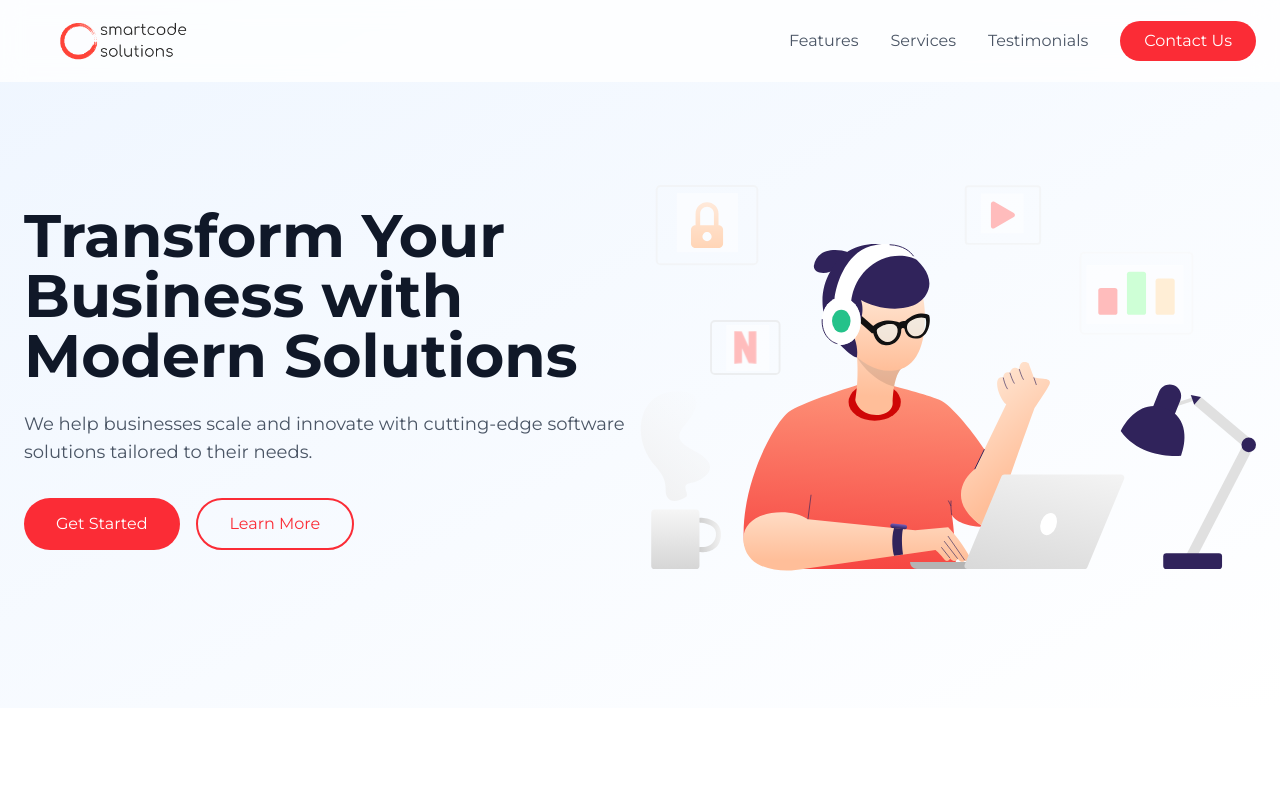
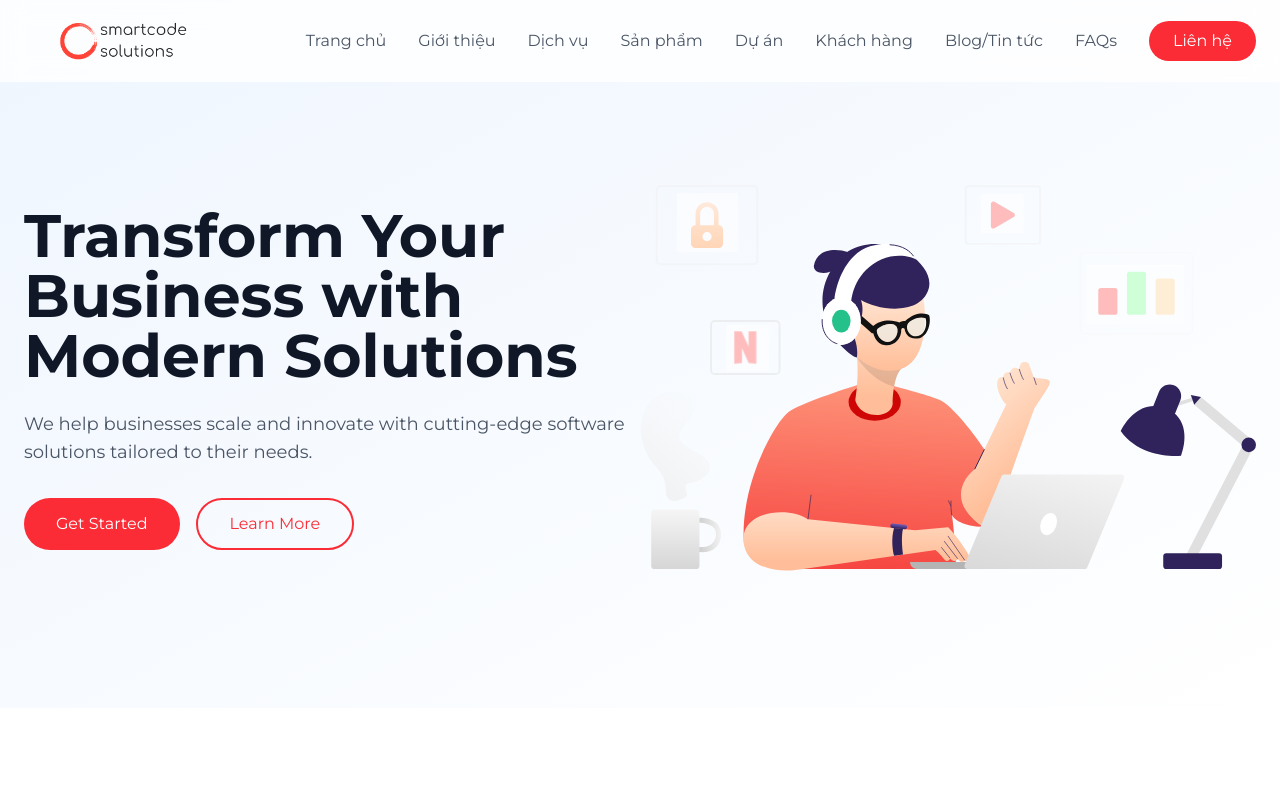
Before and after one commit to vmtri96/landing-page, a Next.js app: page / in a window 1280 px wide. Shown: the top 792 px of the page. Built offline with nearby package versions, Linux system fonts and the light colour scheme.

Commit message:
update menu nav bar

```diff
--- a/src/components/Header.tsx
+++ b/src/components/Header.tsx
@@ -22,17 +22,32 @@ export default function Header() {
 
           {/* Desktop Navigation */}
           <div className="hidden md:flex items-center space-x-8">
-            <Link href="#features" className="text-gray-600 hover:text-red-500 transition-colors">
-              Features
+            <Link href="#home" className="text-gray-600 hover:text-red-500 transition-colors">
+              Trang chủ
+            </Link>
+            <Link href="#about" className="text-gray-600 hover:text-red-500 transition-colors">
+              Giới thiệu
             </Link>
             <Link href="#services" className="text-gray-600 hover:text-red-500 transition-colors">
-              Services
+              Dịch vụ
             </Link>
-            <Link href="#testimonials" className="text-gray-600 hover:text-red-500 transition-colors">
-              Testimonials
+            <Link href="#products" className="text-gray-600 hover:text-red-500 transition-colors">
+              Sản phẩm
+            </Link>
+            <Link href="#projects" className="text-gray-600 hover:text-red-500 transition-colors">
+              Dự án
+            </Link>
+            <Link href="#clients" className="text-gray-600 hover:text-red-500 transition-colors">
+              Khách hàng
+            </Link>
+            <Link href="#blog" className="text-gray-600 hover:text-red-500 transition-colors">
+              Blog/Tin tức
+            </Link>
+            <Link href="#faqs" className="text-gray-600 hover:text-red-500 transition-colors">
+              FAQs
             </Link>
             <Link href="#contact" className="bg-red-500 text-white px-6 py-2 rounded-full hover:bg-red-600 transition-colors">
-              Contact Us
+              Liên hệ
             </Link>
           </div>
 
@@ -55,17 +70,32 @@ export default function Header() {
         {isMenuOpen && (
           <div className="md:hidden mt-4 pb-4">
             <div className="flex flex-col space-y-4">
-              <Link href="#features" className="text-gray-600 hover:text-red-500 transition-colors">
-                Features
+              <Link href="#home" className="text-gray-600 hover:text-red-500 transition-colors">
+                Trang chủ
+              </Link>
+              <Link href="#about" className="text-gray-600 hover:text-red-500 transition-colors">
+                Giới thiệu
               </Link>
               <Link href="#services" className="text-gray-600 hover:text-red-500 transition-colors">
-                Services
+                Dịch vụ
               </Link>
-              <Link href="#testimonials" className="text-gray-600 hover:text-red-500 transition-colors">
-                Testimonials
+              <Link href="#products" className="text-gray-600 hover:text-red-500 transition-colors">
+                Sản phẩm
+              </Link>
+              <Link href="#projects" className="text-gray-600 hover:text-red-500 transition-colors">
+                Dự án
+              </Link>
+              <Link href="#clients" className="text-gray-600 hover:text-red-500 transition-colors">
+                Khách hàng
+              </Link>
+              <Link href="#blog" className="text-gray-600 hover:text-red-500 transition-colors">
+                Blog/Tin tức
+              </Link>
+              <Link href="#faqs" className="text-gray-600 hover:text-red-500 transition-colors">
+                FAQs
               </Link>
               <Link href="#contact" className="bg-red-500 text-white px-6 py-2 rounded-full hover:bg-red-700 transition-colors text-center">
-                Contact Us
+                Liên hệ
               </Link>
             </div>
           </div>
```
Also changed, not shown: 1 other file (tests, documents, lock files or other folders).
